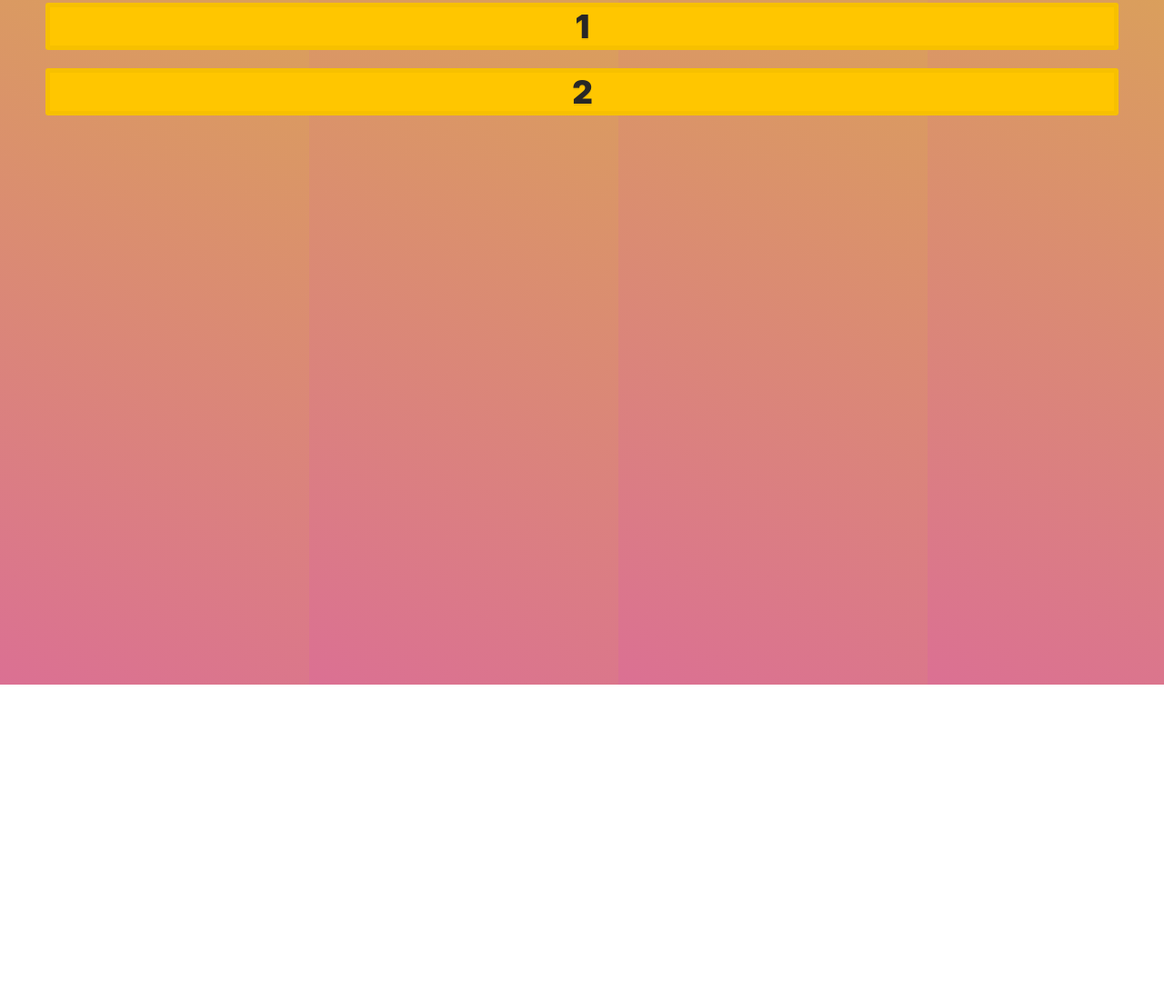
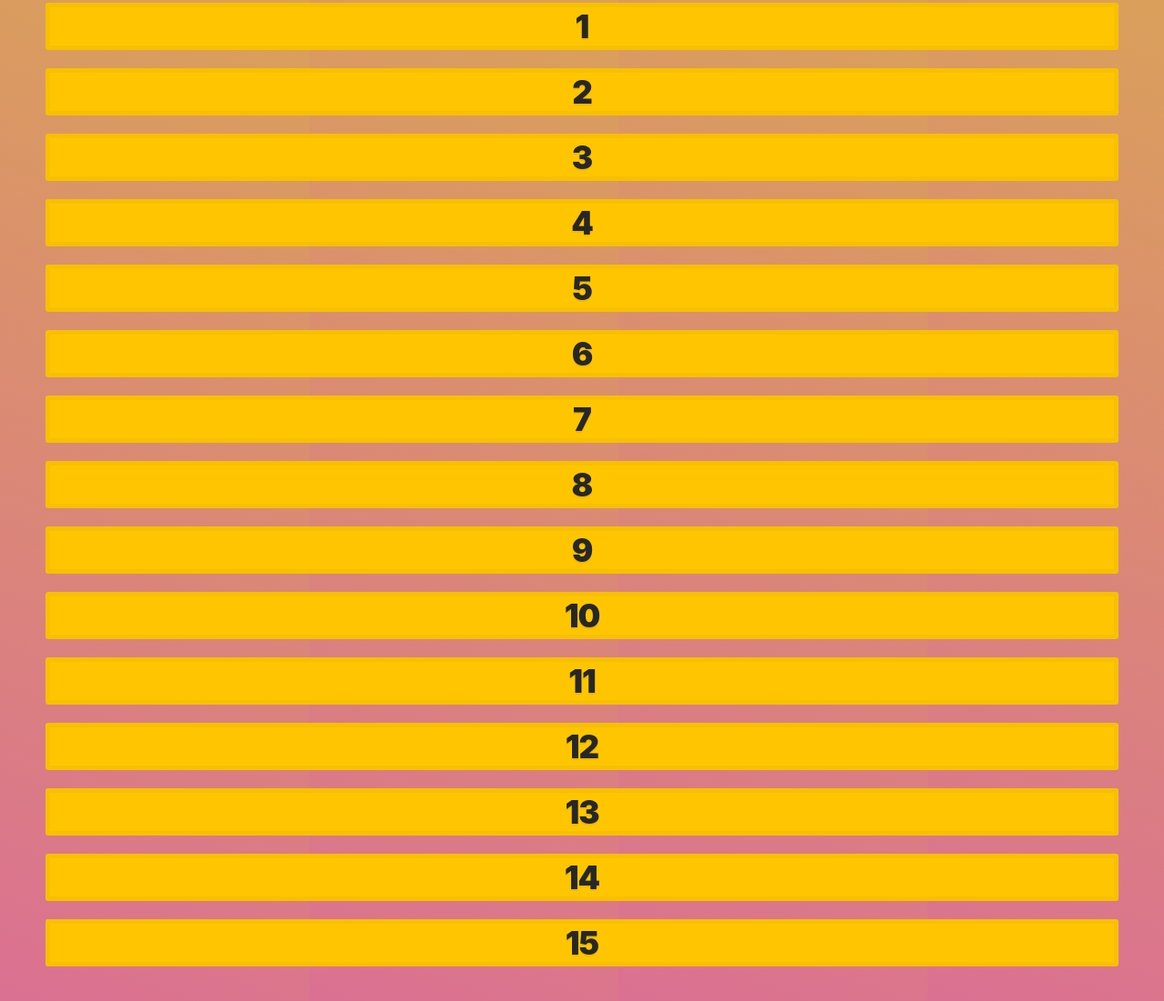
Before and after one commit to pavkout/css-grid, a website: page index.html in a window 1280 px wide. Shown: the part 47-1148 px from the top of the page at 91% size. Before the commit the page ends 800 px from the top, so only its background shows below. Drawn offline with Linux system fonts and the light colour scheme.

Commit message:
Sizing tracks in CSS Grid
Sizing tracks in CSS Grid

```diff
--- a/index.html
+++ b/index.html
@@ -10,28 +10,53 @@
         <div class="container">
             <div class="item">1</div>
             <div class="item">2</div>
-
-            <!-- <div class="item">3</div> -->
-
-            <!-- <div class="item">4</div>
+            <div class="item">3</div>
+            <div class="item">4</div>
             <div class="item">5</div>
             <div class="item">6</div>
             <div class="item">7</div>
-            <div class="item">8</div> -->
+            <div class="item">8</div>
+            <div class="item">9</div>
+            <div class="item">10</div>
+            <div class="item">11</div>
+            <div class="item">12</div>
+            <div class="item">13</div>
+            <div class="item">14</div>
+            <!-- <div class="item">Pavlos</div> -->
+            <div class="item">15</div>
         </div>
         <style>
             .container {
                 display: grid;
                 grid-gap: 20px;
 
-                /* Auto flow */
-                /* grid-template-columns: 400px 200px; */
+                /* 1. Column px */
+                /* grid-template-columns: 200px 200px; */
 
-                /* Auto flow (column, row, dense)*/
-                /* grid-auto-flow: column; */
+                /* 2. Column percentage  */
+                /* grid-template-columns: 25% 25% 25% 25%; */
 
-                /* Auto column */
-                /* grid-auto-columns: 100px; */
+
+                /* 3. Free Spaces */
+                /* border: 10px solid #ffc600; */
+
+                /* 3.1. Use px - Columns*/
+                /* grid-template-columns: 200px 200px; */
+
+                /* 3.1. Use fr */
+                /* grid-template-columns: 200px 200px 1fr; */
+                /* grid-template-columns: 200px 1fr 1fr; */
+                /* grid-template-columns: 200px 2fr 1fr; */
+                /* grid-template-columns: 1fr 1fr 1fr 1fr; */
+
+                /* 3.2. Free spaces - Rows */
+                /* height: 600px; */
+                /* (%, px, rem, em) */
+                /* grid-template-columns: 1fr 1fr 1fr 1fr; */
+                /* grid-template-rows: 1fr 1fr 1fr 1fr; */
+
+                /* 4. Auto sizing and fr */
+                /* grid-template-columns: auto 1fr; */
             }
         </style>
     </body>
```
